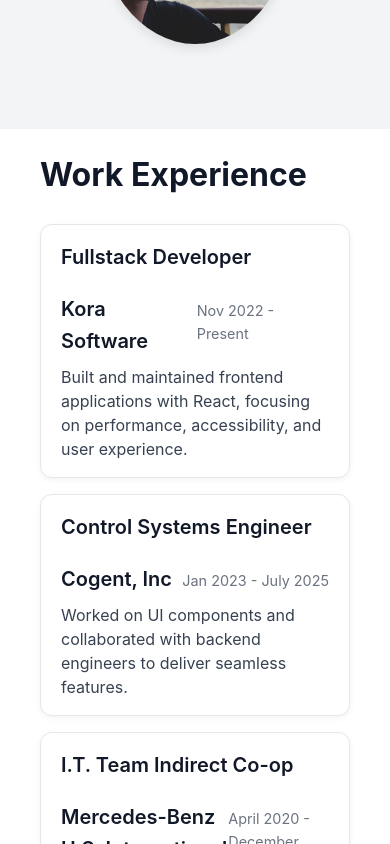
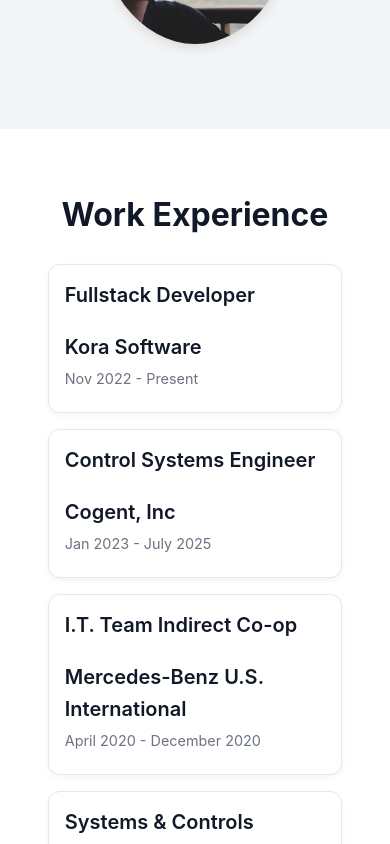
Before and after one commit to xAustin-Holmes/xAustin-Holmes.github.io, a React (Create React App) app in the folder my-app/: page / in a window 390 px wide. Shown: the part 780-1624 px from the top of the page. Built offline with nearby package versions, Linux system fonts and the light colour scheme.

Commit message:
Adjusted WorkCard

```diff
--- a/my-app/src/components/WorkCard/WorkCard.css
+++ b/my-app/src/components/WorkCard/WorkCard.css
@@ -1,9 +1,10 @@
 .work-card {
   background: #ffffff;
-    border: 1px solid #e5e7eb; /* light gray border */
+  border: 1px solid #e5e7eb;
   border-radius: 12px;
   padding: 16px 20px;
-    margin-bottom: 16px;
+  margin: 5% auto 16px;
+  width: 80%;
   box-shadow: 0 2px 6px rgba(0,0,0,0.05);
   transition: transform 0.2s ease, box-shadow 0.2s ease;
 }
@@ -23,16 +24,42 @@
 .work-card-title {
   font-size: 1.25rem;
   font-weight: 600;
-    color: #111827; /* dark text */
+  color: #111827;
+  text-align: left;
 }
 
 .work-card-dates {
   font-size: 0.9rem;
-    color: #6b7280; /* muted gray */
+  color: #6b7280;
+}
+
+.work-card-description-wrapper {
+  overflow: hidden;
+  max-height: 0;
+  transition: max-height 0.4s ease;
+}
+
+.work-card-description-wrapper.expanded {
+  max-height: 1000px;
 }
 
 .work-card-description {
   font-size: 1rem;
   line-height: 1.5;
   color: #374151;
+  text-align: left;
+  margin: 0;
 }
+
+@media (max-width: 700px) {
+  .work-card {
+      width: 95%;
+      padding: 14px 16px;
+  }
+
+  .work-card-header {
+      flex-direction: column;
+      align-items: flex-start;
+      gap: 4px;
+  }
+}
--- a/my-app/src/components/WorkCard/WorkCard.jsx
+++ b/my-app/src/components/WorkCard/WorkCard.jsx
@@ -1,14 +1,30 @@
+import { useState, useRef } from "react";
 import "./WorkCard.css";
 
 export default function WorkCard({ title, company, fromTo, children }) {
+  const [expanded, setExpanded] = useState(false);
+  const contentRef = useRef(null);
+
+  const toggleExpand = () => setExpanded(!expanded);
+
   return (
-    <div className="work-card">
-        <h2 className="work-card-title">{title}</h2>
-        <div className="work-card-header">
-            <h3 className="work-card-title">{company}</h3>
-            <span className="work-card-dates">{fromTo}</span>
-        </div>
+    <div className="work-card" onClick={toggleExpand} style={{ cursor: "pointer" }}>
+      <h2 className="work-card-title">
+        {title}
+      </h2>
+      <div className="work-card-header">
+        <h3 className="work-card-title">{company}</h3>
+        <span className="work-card-dates">{fromTo}</span>
+      </div>
+
+
+      <div
+        ref={contentRef}
+        className={`work-card-description-wrapper ${expanded ? "expanded" : ""}`}
+        style={{ maxHeight: expanded ? `${contentRef.current?.scrollHeight}px` : "0px" }}
+      >
         <p className="work-card-description">{children}</p>
+      </div>
     </div>
   );
 }
--- a/my-app/src/components/WorkExperience/WorkExperience.css
+++ b/my-app/src/components/WorkExperience/WorkExperience.css
@@ -1,6 +1,7 @@
 .work-experience {
-    margin: 20px auto;
-    padding: 0 20px;
+  max-width: 1200px;
+  margin: 0 auto;
+  padding: 60px 20px;
 }
 
 .work-experience-title {
@@ -8,4 +9,5 @@
   font-weight: 700;
   color: #111827;
   margin-bottom: 24px;
+  text-align: center;
 }
```
Lines whose indentation alone changed are shown as unchanged.
